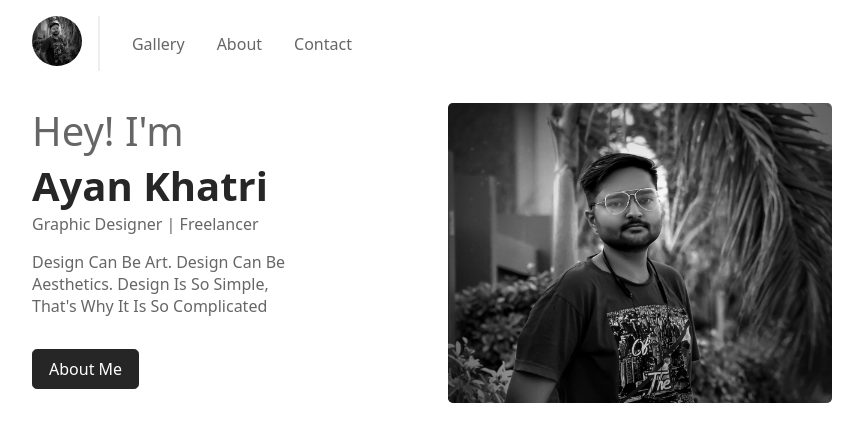
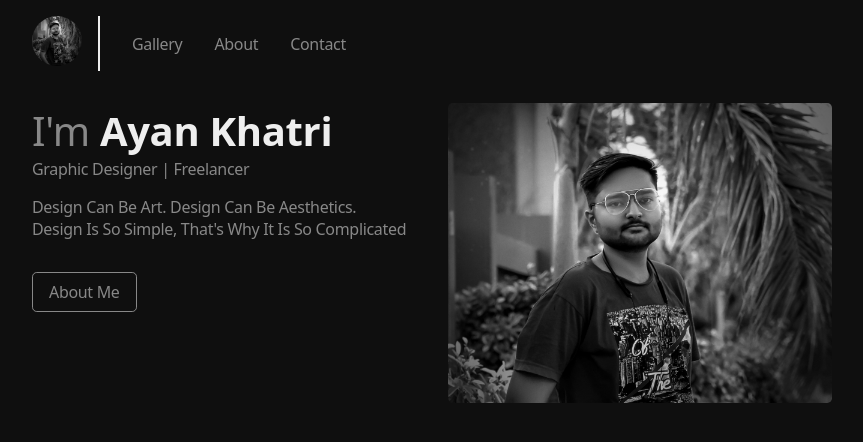
Before and after one commit to mr-saad/mrakediting, a Next.js app: page / in a window 1280 px wide. Shown: the top 442 px of the page, without its empty margins (208-1071 px from the left). Built offline with nearby package versions, Linux system fonts and the light colour scheme.

Commit message:
Add files via upload

```diff
--- a/pages/_app.js
+++ b/pages/_app.js
@@ -61,7 +61,7 @@ export default function MyApp({ Component, pageProps, router }) {
       <AnimatePresence exitBeforeEnter>
         {loading ? (
           <motion.div {...animations} className="loadingContainer">
-            <Spinner color="#262626" />
+            <Spinner color="#888" />
           </motion.div>
         ) : (
           <Component {...pageProps} key={router.route} />
--- a/pages/gallery.js
+++ b/pages/gallery.js
@@ -56,7 +56,7 @@ const Gallery = ({ results }) => {
           <button
             key={all}
             onClick={() => setSelectedCategory(all)}
-            className={`filterBtn ${selectedCategory === all && "active"}`}
+            className={`btn ${selectedCategory === all && "active"}`}
           >
             {all}s
           </button>
--- a/pages/index.js
+++ b/pages/index.js
@@ -15,7 +15,7 @@ const Home = () => {
       <div className="left">
         <div>
           <h1 className="headingAk">
-            Hey! I'm <span>Ayan Khatri</span>
+            I'm <span>Ayan Khatri</span>
           </h1>
           <p>Graphic Designer | Freelancer</p>
         </div>
--- a/styles/global.css
+++ b/styles/global.css
@@ -13,17 +13,19 @@
 
 body {
   padding-top: 1rem;
-  color: #666;
+  background: #0f0f0f;
+  color: #888;
   width: 100%;
   max-width: 800px;
   margin-inline: auto;
   text-wrap: balance;
+  letter-spacing: -0.02rem;
 }
 ul {
   margin-inline-start: 1rem;
 }
 a {
-  color: #666;
+  color: #888;
 }
 
 .loadingContainer {
@@ -82,8 +84,13 @@ nav ul a {
   -o-border-radius: 0.3rem;
 }
 
+nav ul a:hover {
+  color: var(--light);
+}
+
 nav a.active {
   font-weight: bold;
+  color: var(--light);
 }
 
 /* home page=============>> */
@@ -119,15 +126,14 @@ section {
 }
 .headingAk span {
   font-weight: bold;
-  color: var(--bg);
+  color: var(--light);
 }
 
 .btn {
   display: inline-block;
   border-radius: 0.3rem;
   width: fit-content;
-  background: var(--bg);
-  color: #fff;
+  cursor: pointer;
   padding: 0.5rem 1rem;
   margin-top: 1rem;
   text-decoration: none;
@@ -135,11 +141,18 @@ section {
   -moz-border-radius: 0.3rem;
   -ms-border-radius: 0.3rem;
   -o-border-radius: 0.3rem;
-  border: 1px solid var(--bg);
+  border: 1px solid currentColor;
+  transition: 200ms ease;
+  -webkit-transition: 200ms ease;
+  -moz-transition: 200ms ease;
+  -ms-transition: 200ms ease;
+  -o-transition: 200ms ease;
+  background: transparent;
+  color: #888;
 }
-.btn:hover {
-  background: #fff;
-  color: var(--bg);
+.btn:hover,
+.btn.active {
+  color: var(--light);
 }
 .headerDescription {
   margin-block: 1rem;
@@ -157,27 +170,6 @@ section {
   gap: 1rem;
   margin-bottom: 1rem;
   align-items: center;
-}
-
-.filterBtn {
-  background: var(--light);
-  padding: 0.5rem 1rem;
-  border-radius: 0.3rem;
-  cursor: pointer;
-  border: none;
-  transition: 0.2s linear;
-  -webkit-transition: 0.2s linear;
-  -moz-transition: 0.2s linear;
-  -ms-transition: 0.2s linear;
-  -o-transition: 0.2s linear;
-  -webkit-border-radius: 0.3rem;
-  -moz-border-radius: 0.3rem;
-  -ms-border-radius: 0.3rem;
-  -o-border-radius: 0.3rem;
-}
-.filterBtn.active {
-  background: var(--bg);
-  color: #fff;
 }
 
 .grid {
@@ -291,28 +283,6 @@ img.Poster {
   justify-content: start;
   align-items: start;
 }
-.icon_container {
-  display: flex;
-  background: var(--light);
-  align-items: center;
-  text-decoration: none;
-  transition: all 0.2s linear;
-  padding: 0.5rem 1rem;
-  -webkit-transition: all 0.2s linear;
-  -moz-transition: all 0.2s linear;
-  -ms-transition: all 0.2s linear;
-  -o-transition: all 0.2s linear;
-  border-radius: 0.3rem;
-  -webkit-border-radius: 0.3rem;
-  -moz-border-radius: 0.3rem;
-  -ms-border-radius: 0.3rem;
-  -o-border-radius: 0.3rem;
-}
-.icon_container:active,
-.icon_container:hover {
-  background: var(--bg);
-  color: #fff;
-}
 
 @media (max-width: 768px) {
   body {
```
Also changed, not shown: pages/contact.js (+4 -8 lines).
